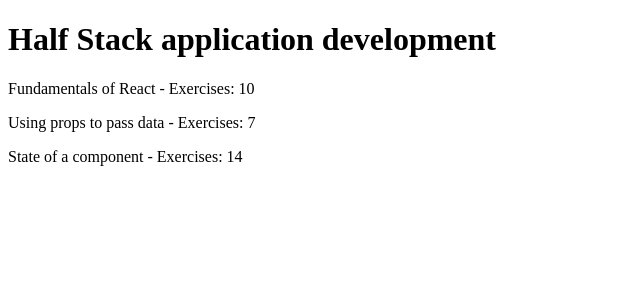
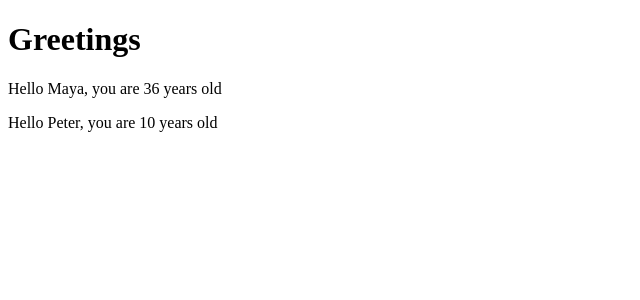
Before and after one commit to socratic617/Full-Stack-Open-Exercises, a React (Vite) app in the folder part-1-excercise/part1/: page / in a window 1280 px wide. Shown: the top 300 px of the page, without its empty margins (0-640 px from the left). Built offline with nearby package versions, Linux system fonts and the light colour scheme.

Commit message:
chapter 1 part c

```diff
--- a/part-1-excercise/part1/src/App.jsx
+++ b/part-1-excercise/part1/src/App.jsx
@@ -55,50 +55,77 @@
 // }
 
 // export default App
-
+//***************************************************************** */
 //Excercise 1.5 Chapter 1
 
-const App = () => {
-  const course = {
-    name: 'Half Stack application development',
-    parts: [
-      {
-        name: 'Fundamentals of React',
-        exercises: 10
-      },
-      {
-        name: 'Using props to pass data',
-        exercises: 7
-      },
-      {
-        name: 'State of a component',
-        exercises: 14
-      }
-    ]
-  }
+// const App = () => {
+//   const course = {
+//     name: 'Half Stack application development',
+//     parts: [
+//       {
+//         name: 'Fundamentals of React',
+//         exercises: 10
+//       },
+//       {
+//         name: 'Using props to pass data',
+//         exercises: 7
+//       },
+//       {
+//         name: 'State of a component',
+//         exercises: 14
+//       }
+//     ]
+//   }
 
+//   return (
+//     <div>
+//       <h1>{course.name}</h1>
+//       <Content parts={course.parts}/>
+//     </div>
+//   )
+// }
+// const Content = ({ parts }) => {
+//   return (
+//     <div>
+//       {parts.map(part =>
+//         <Part key={part.name} name={part.name} exercises={part.exercises} />
+//       )}
+//     </div>
+//   )
+// }
+
+// const Part = ({ name, exercises }) => {
+//   return (
+//     <p>
+//       {name} - Exercises: {exercises}
+//     </p>
+//   )
+// }
+// export default App
+
+//**************************************************************************** */
+//chapter 1 part c
+
+const Hello = (props) => {
   return (
     <div>
-      <h1>{course.name}</h1>
-      <Content parts={course.parts}/>
-    </div>
-  )
-}
-const Content = ({ parts }) => {
-  return (
-    <div>
-      {parts.map(part =>
-        <Part key={part.name} name={part.name} exercises={part.exercises} />
-      )}
+      <p>
+        Hello {props.name}, you are {props.age} years old
+      </p>
     </div>
   )
 }
 
-const Part = ({ name, exercises }) => {
+const App = () => {
+  const name = 'Peter'
+  const age = 10
+
   return (
-    <p>
-      {name} - Exercises: {exercises}
-    </p>
+    <div>
+      <h1>Greetings</h1>
+      <Hello name="Maya" age={26 + 10} />
+      <Hello name={name} age={age} />
+    </div>
   )
 }
 export default App
```
